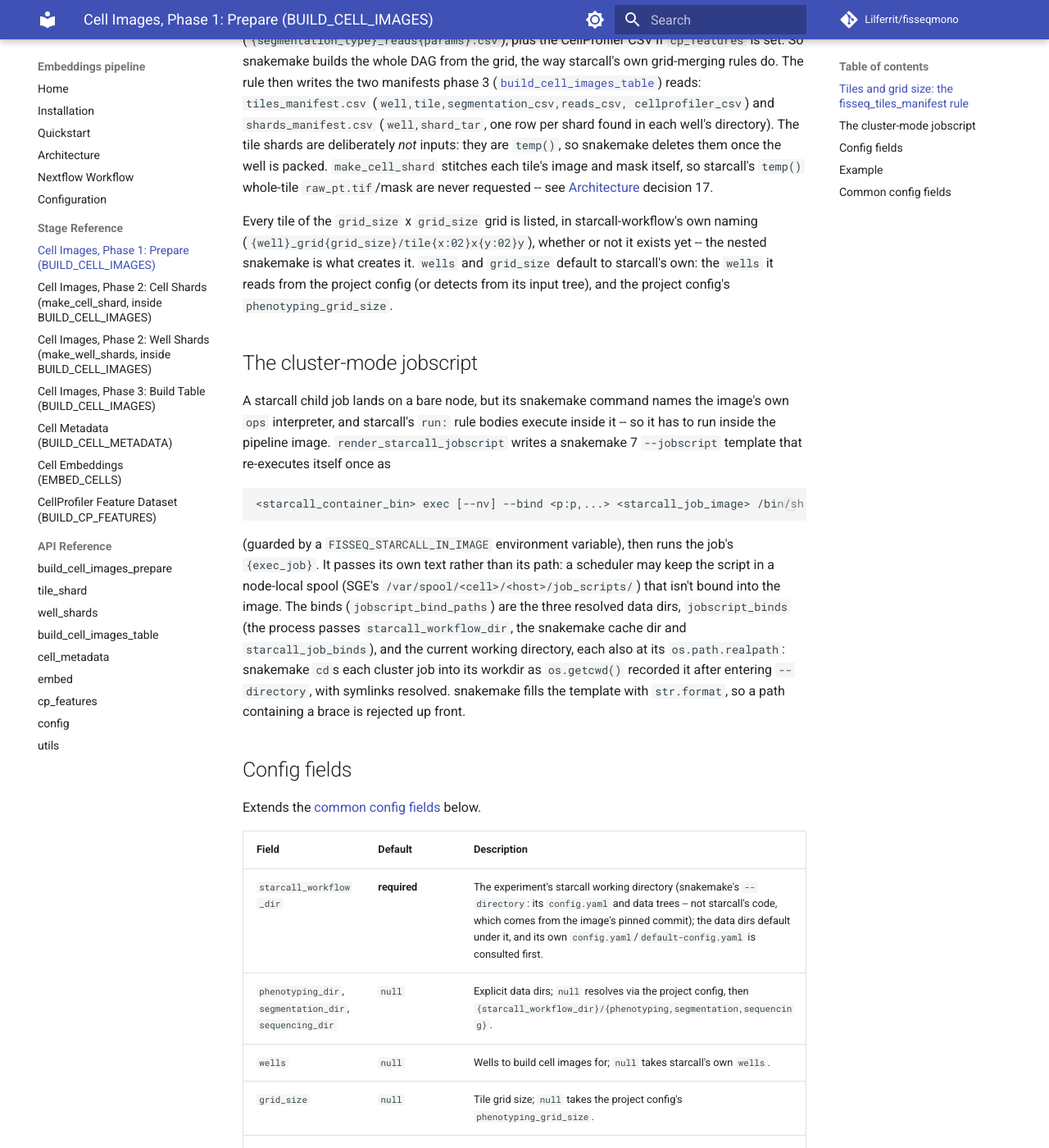
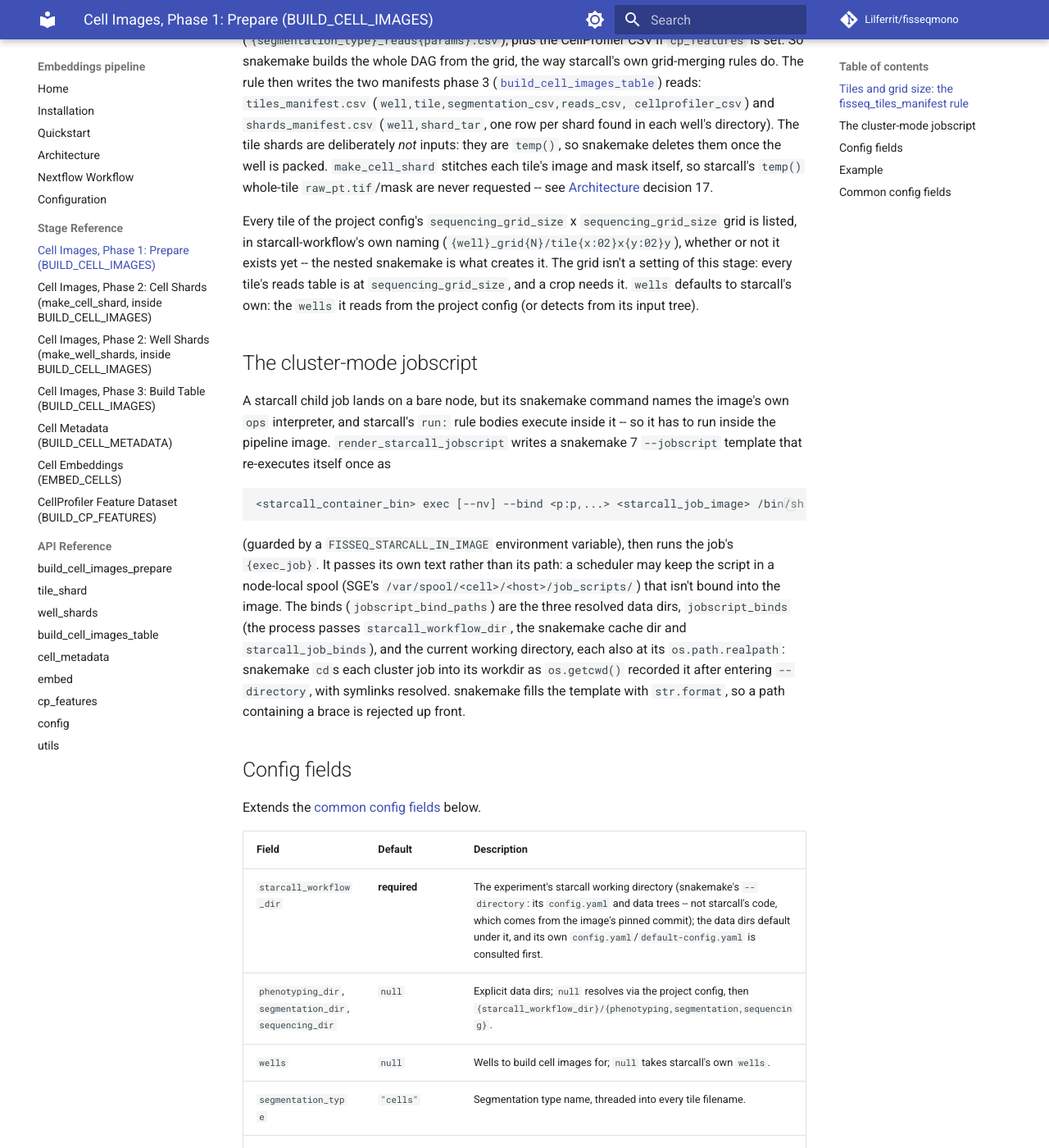
Before and after one commit to Lilferrit/fisseqmono, an MkDocs documentation site: the page built from docs/embeddings-pipeline/cli/build_cell_images_prepare.md, in a window 1280 px wide and 1400 px high, scrolled down 1114 px. Shown: the whole window at 82% size. Built offline with MkDocs 1.6.1 and Material for MkDocs 9.7.7, drawn with Linux system fonts in a browser that asks for light colours; comment, search, counter and statistics services are not loaded.

Commit message:
embeddings: tile grid is starcall's sequencing_grid_size (#15)
The 2026-10-23 cluster run built every well at grid20: its params.yaml
had no grid_size, so the nested snakemake fell back to the project's
phenotyping_grid_size (20), while these projects' segmentation and
sequencing ran at grid5. Every failed job in that run was on a grid20
tile.

A crop needs each tile's reads table, which starcall writes at
sequencing_grid_size, so the Snakefile now always uses that. The
grid_size experiment field is removed: build_cell_images_prepare no
longer has it, and an entry that sets it is warned about and routed to
no stage (REMOVED_EXPERIMENT_FIELDS).

Outputs are unchanged: test_reference_outputs passes with no new
references (the fixture's grid is 1 either way).

```diff
--- a/docs/embeddings-pipeline/cli/build_cell_images_prepare.md
+++ b/docs/embeddings-pipeline/cli/build_cell_images_prepare.md
@@ -53,12 +53,13 @@ once the well is packed. `make_cell_shard` stitches each tile's image and
 mask itself, so starcall's `temp()` whole-tile `raw_pt.tif`/mask are
 never requested -- see [Architecture](../architecture.md) decision 17.
 
-Every tile of the `grid_size` x `grid_size` grid is listed, in
-starcall-workflow's own naming (`{well}_grid{grid_size}/tile{x:02}x{y:02}y`),
-whether or not it exists yet -- the nested snakemake is what creates it.
-`wells` and `grid_size` default to starcall's own: the `wells` it reads
-from the project config (or detects from its input tree), and the project
-config's `phenotyping_grid_size`.
+Every tile of the project config's `sequencing_grid_size` x
+`sequencing_grid_size` grid is listed, in starcall-workflow's own naming
+(`{well}_grid{N}/tile{x:02}x{y:02}y`), whether or not it exists yet -- the
+nested snakemake is what creates it. The grid isn't a setting of this
+stage: every tile's reads table is at `sequencing_grid_size`, and a crop
+needs it. `wells` defaults to starcall's own: the `wells` it reads from
+the project config (or detects from its input tree).
 
 ## The cluster-mode jobscript
 
@@ -92,7 +93,6 @@ Extends the [common config fields](#common-config-fields) below.
 | `starcall_workflow_dir` | **required** | The experiment's starcall working directory (snakemake's `--directory`: its `config.yaml` and data trees -- not starcall's code, which comes from the image's pinned commit); the data dirs default under it, and its own `config.yaml`/`default-config.yaml` is consulted first. |
 | `phenotyping_dir`, `segmentation_dir`, `sequencing_dir` | `null` | Explicit data dirs; `null` resolves via the project config, then `{starcall_workflow_dir}/{phenotyping,segmentation,sequencing}`. |
 | `wells` | `null` | Wells to build cell images for; `null` takes starcall's own `wells`. |
-| `grid_size` | `null` | Tile grid size; `null` takes the project config's `phenotyping_grid_size`. |
 | `segmentation_type` | `"cells"` | Segmentation type name, threaded into every tile filename. |
 | `use_corrected` | `false` | Stitch each shard's tile from starcall's background-corrected `corrected_tiles.tif` instead of the raw input images (mirroring starcall's own `get_phenotyping_pt`; fails at the pinned commit, see [Configuration](../configuration.md)); names the shard directory `..._corrected_shards_...` rather than `..._raw_shards_...`. |
 | `window` | **required** | Crop size each cell is cut at, in the shard directory name. Must match `cell_dino_crop_size`. Routed from the experiment's `window` (or the global default). |
```
Also changed, not shown: docs/embeddings-pipeline/architecture.md (+9 -5 lines), docs/embeddings-pipeline/configuration.md (+8 -6 lines), docs/embeddings-pipeline/nextflow.md (+1 -1 lines), docs/embeddings-pipeline/quickstart.md (+3 -3 lines), 7 other files.
